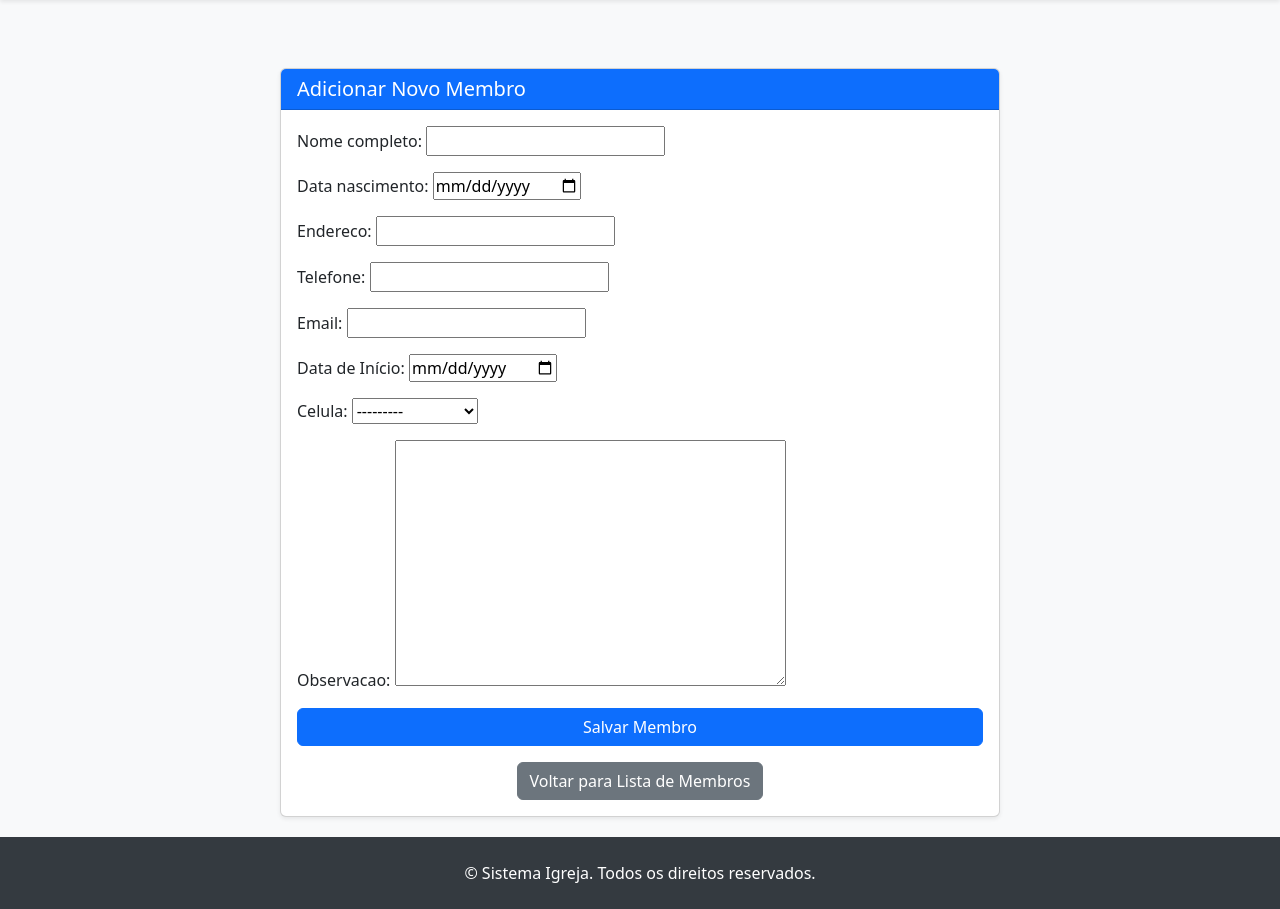
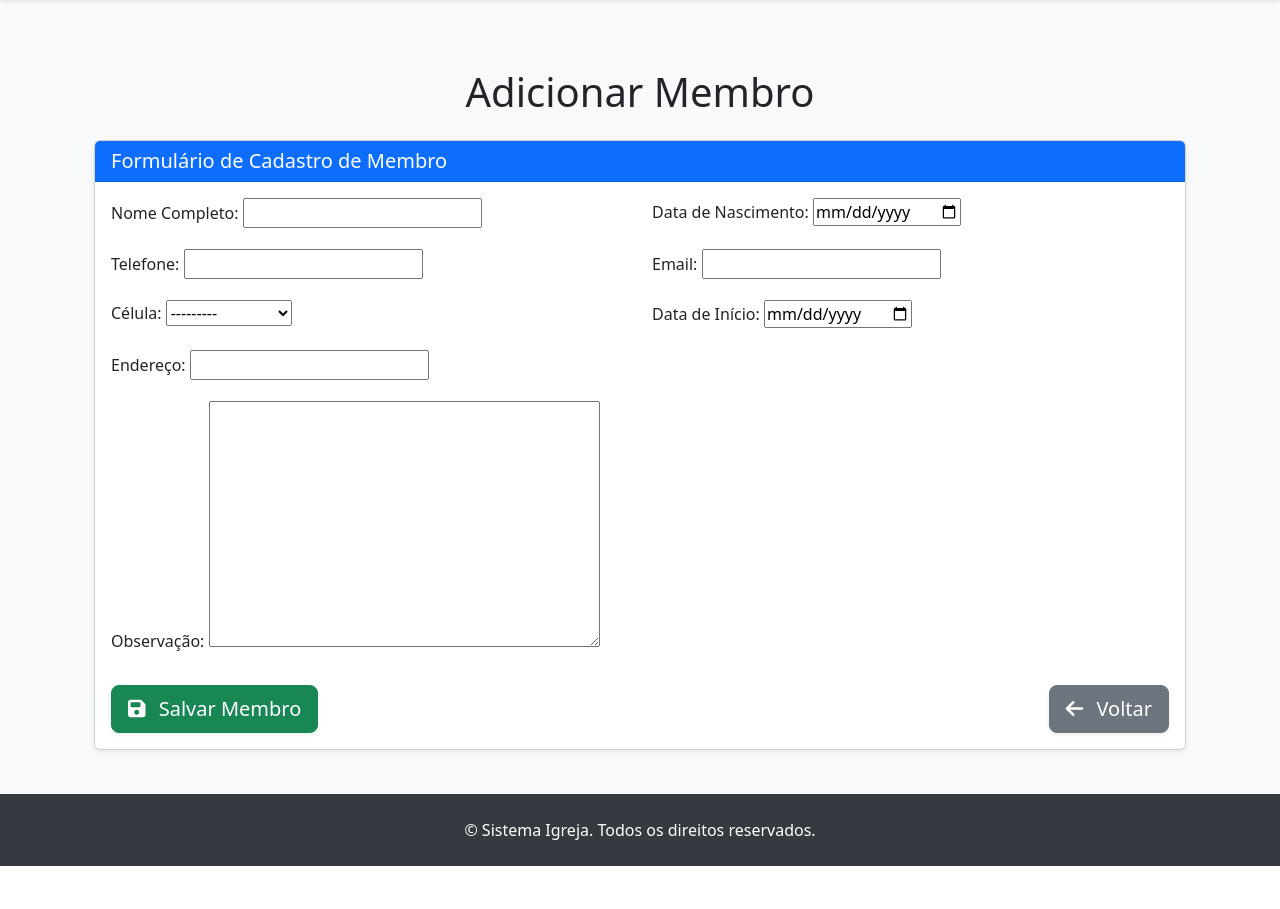
Before and after one commit to Marcos415/sistema_igreja, a Django app: page /gestao/membros/adicionar/ in a window 1280 px wide. Shown: the part 56-965 px from the top of the page. After the commit the page ends 922 px from the top, so only its background shows below. Run offline with Django 5.2, Linux system fonts and the light colour scheme; tables that the repository leaves empty hold one stand-in row (values such as "Sample post").

Commit message:
UI: Apply improved layouts for home page and member forms.

```diff
--- a/membros/templates/membros/adicionar_membro.html
+++ b/membros/templates/membros/adicionar_membro.html
@@ -4,13 +4,8 @@
 
 {% block content %}
 <div class="container mt-5">
-        <div class="row justify-content-center">
-            <div class="col-md-8">
-                <div class="card shadow-sm">
-                    <div class="card-header bg-primary text-white">
-                        <h5 class="mb-0">Adicionar Novo Membro</h5>
-                    </div>
-                    <div class="card-body">
+    <h1 class="mb-4 text-center">{{ titulo_pagina }}</h1>
+
     {% if messages %}
         <div class="mb-4">
             {% for message in messages %}
@@ -22,19 +17,121 @@
         </div>
     {% endif %}
 
+    <div class="card shadow-sm mb-4">
+        <div class="card-header bg-primary text-white">
+            <h5 class="mb-0">Formulário de Cadastro de Membro</h5>
+        </div>
+        <div class="card-body">
             <form method="post">
                 {% csrf_token %}
-                            {{ form.as_p }} {# Renderiza o formulário como parágrafos #}
-                            <div class="d-grid gap-2">
-                                <button type="submit" class="btn btn-primary">Salvar Membro</button>
+
+                <div class="row">
+                    <div class="col-md-6 mb-3">
+                        <label for="{{ form.nome_completo.id_for_label }}" class="form-label">Nome Completo:</label>
+                        {{ form.nome_completo }}
+                        {% if form.nome_completo.errors %}
+                            <div class="text-danger small">{{ form.nome_completo.errors }}</div>
+                        {% endif %}
+                    </div>
+                    <div class="col-md-6 mb-3">
+                        <label for="{{ form.data_nascimento.id_for_label }}" class="form-label">Data de Nascimento:</label>
+                        {{ form.data_nascimento }}
+                        {% if form.data_nascimento.errors %}
+                            <div class="text-danger small">{{ form.data_nascimento.errors }}</div>
+                        {% endif %}
+                    </div>
+                </div>
+
+                <div class="row">
+                    <div class="col-md-6 mb-3">
+                        <label for="{{ form.telefone.id_for_label }}" class="form-label">Telefone:</label>
+                        {{ form.telefone }}
+                        {% if form.telefone.errors %}
+                            <div class="text-danger small">{{ form.telefone.errors }}</div>
+                        {% endif %}
+                    </div>
+                    <div class="col-md-6 mb-3">
+                        <label for="{{ form.email.id_for_label }}" class="form-label">Email:</label>
+                        {{ form.email }}
+                        {% if form.email.errors %}
+                            <div class="text-danger small">{{ form.email.errors }}</div>
+                        {% endif %}
+                    </div>
+                </div>
+
+                <div class="row">
+                    <div class="col-md-6 mb-3">
+                        <label for="{{ form.celula.id_for_label }}" class="form-label">Célula:</label>
+                        {{ form.celula }}
+                        {% if form.celula.errors %}
+                            <div class="text-danger small">{{ form.celula.errors }}</div>
+                        {% endif %}
+                    </div>
+                    <div class="col-md-6 mb-3">
+                        <label for="{{ form.data_adesao.id_for_label }}" class="form-label">Data de Início:</label> {# Já está como "Data de Início" pelo verbose_name #}
+                        {{ form.data_adesao }}
+                        {% if form.data_adesao.errors %}
+                            <div class="text-danger small">{{ form.data_adesao.errors }}</div>
+                        {% endif %}
+                    </div>
+                </div>
+
+                <div class="mb-3">
+                    <label for="{{ form.endereco.id_for_label }}" class="form-label">Endereço:</label>
+                    {{ form.endereco }}
+                    {% if form.endereco.errors %}
+                        <div class="text-danger small">{{ form.endereco.errors }}</div>
+                    {% endif %}
+                </div>
+
+                <div class="mb-3">
+                    <label for="{{ form.observacao.id_for_label }}" class="form-label">Observação:</label>
+                    {{ form.observacao }}
+                    {% if form.observacao.errors %}
+                        <div class="text-danger small">{{ form.observacao.errors }}</div>
+                    {% endif %}
+                </div>
+
+                <div class="d-flex justify-content-between mt-4">
+                    <button type="submit" class="btn btn-success btn-lg shadow-sm">
+                        <i class="fas fa-save me-2"></i> Salvar Membro
+                    </button>
+                    <a href="{% url 'membros:listar_membros' %}" class="btn btn-secondary btn-lg shadow-sm">
+                        <i class="fas fa-arrow-left me-2"></i> Voltar
+                    </a>
                 </div>
             </form>
-                        <div class="mt-3 text-center">
-                            <a href="{% url 'membros:listar_membros' %}" class="btn btn-secondary">Voltar para Lista de Membros</a>
         </div>
     </div>
 </div>
-            </div>
-        </div>
-    </div>
+
+<style>
+    /* Estilos para garantir que os campos do formulário recebam as classes Bootstrap */
+    .form-control, .form-select {
+        display: block;
+        width: 100%;
+        padding: 0.375rem 0.75rem;
+        font-size: 1rem;
+        font-weight: 400;
+        line-height: 1.5;
+        color: var(--bs-body-color);
+        background-color: var(--bs-form-control-bg);
+        background-clip: padding-box;
+        border: var(--bs-border-width) solid var(--bs-border-color);
+        appearance: none;
+        border-radius: var(--bs-border-radius);
+        transition: border-color .15s ease-in-out, box-shadow .15s ease-in-out;
+    }
+    .form-control:focus, .form-select:focus {
+        color: var(--bs-body-color);
+        background-color: var(--bs-form-control-bg);
+        border-color: #86b7fe; /* Cor de foco do Bootstrap */
+        outline: 0;
+        box-shadow: 0 0 0 0.25rem rgba(13, 110, 253, 0.25);
+    }
+    /* Estilo específico para campos de data */
+    input[type="date"].form-control {
+        padding: 0.375rem 0.75rem;
+    }
+</style>
 {% endblock %}
```
Lines whose indentation alone changed are shown as unchanged.
